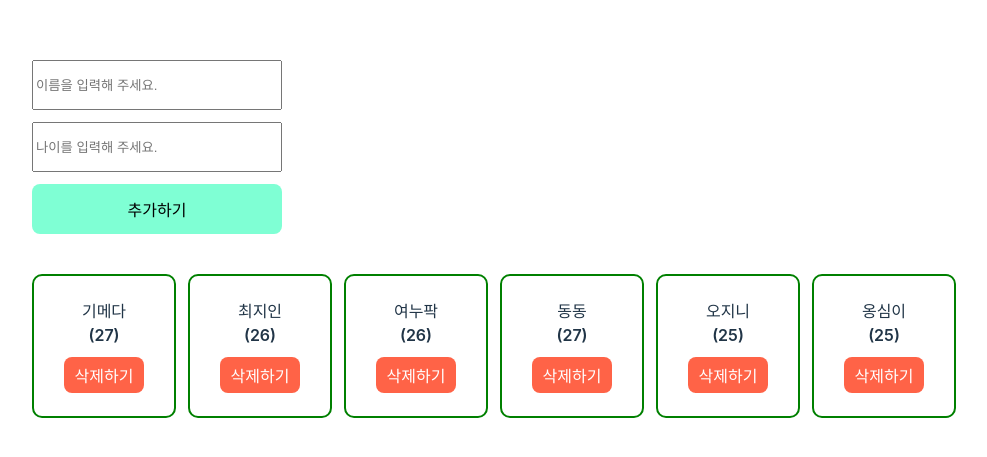
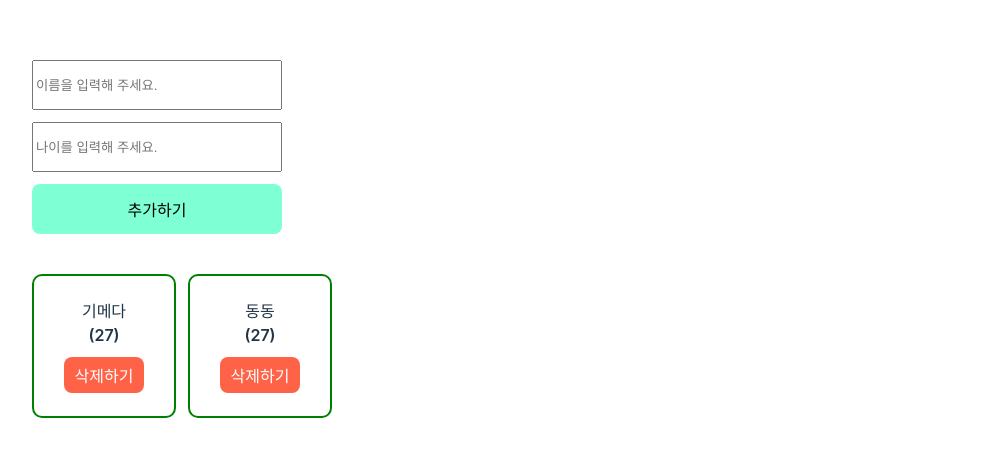
Before and after one commit to jee-in/react-project, a React (Vite) app in the folder react-styling/: page / in a window 1280 px wide. Shown: the part 161-618 px from the top of the page, without its empty margins (68-1055 px from the left). Built offline with nearby package versions, Linux system fonts and the light colour scheme.

Commit message:
feat: add filter to map

```diff
--- a/react-styling/src/App.jsx
+++ b/react-styling/src/App.jsx
@@ -95,9 +95,16 @@ function App() {
         <CustomButton className={"btn btn-add"} onClick={addUserHandler} >추가하기</CustomButton>
       </div>
       <div className="style">
-        {users.map((user) => {
-          return <User user={user} key={user.id} handleDelete={deleteUserHandler} />;
-        })}
+        {users
+          // .filter((user) => user.age <= 26 )
+          .map((user) => {
+            if (user.age <= 26) {
+              return null;
+            }
+
+            return <User user={user} key={user.id} handleDelete={deleteUserHandler} />;
+          })
+        }
       </div>
     </div>
   );
```
